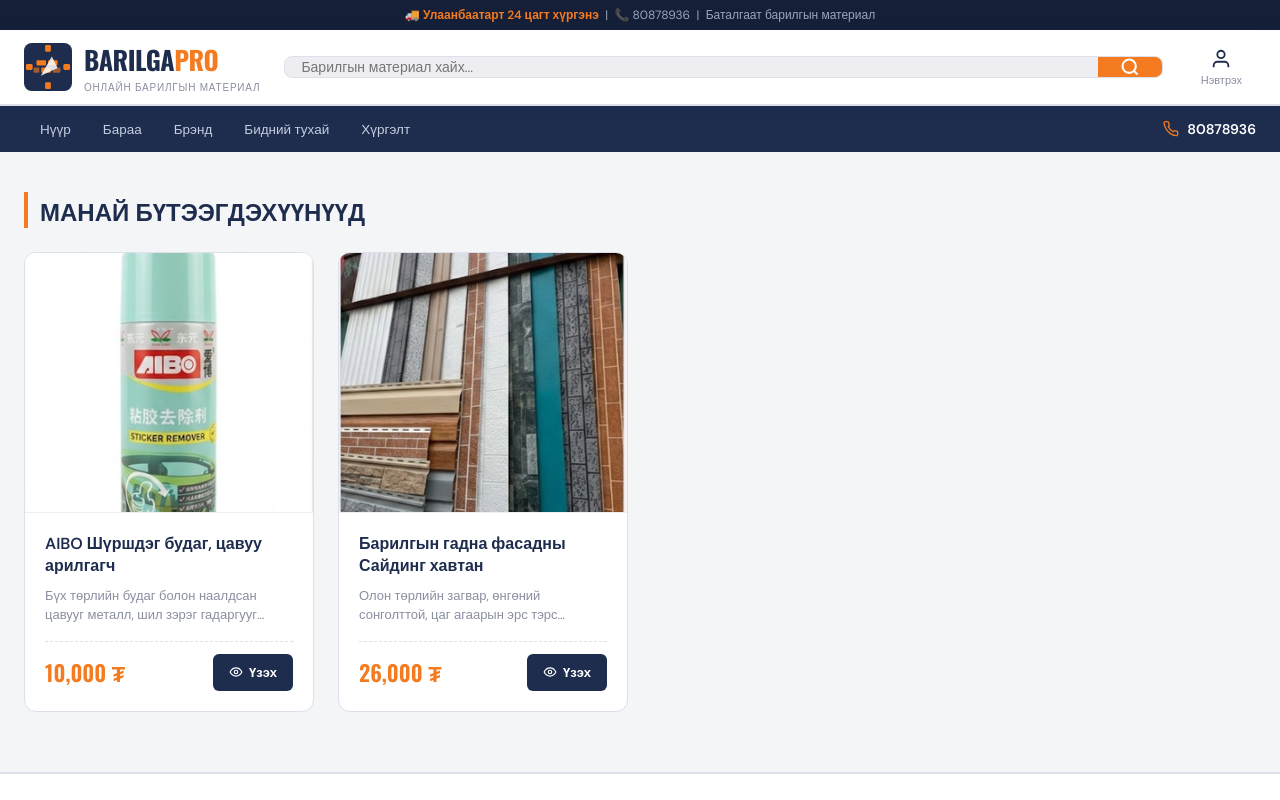
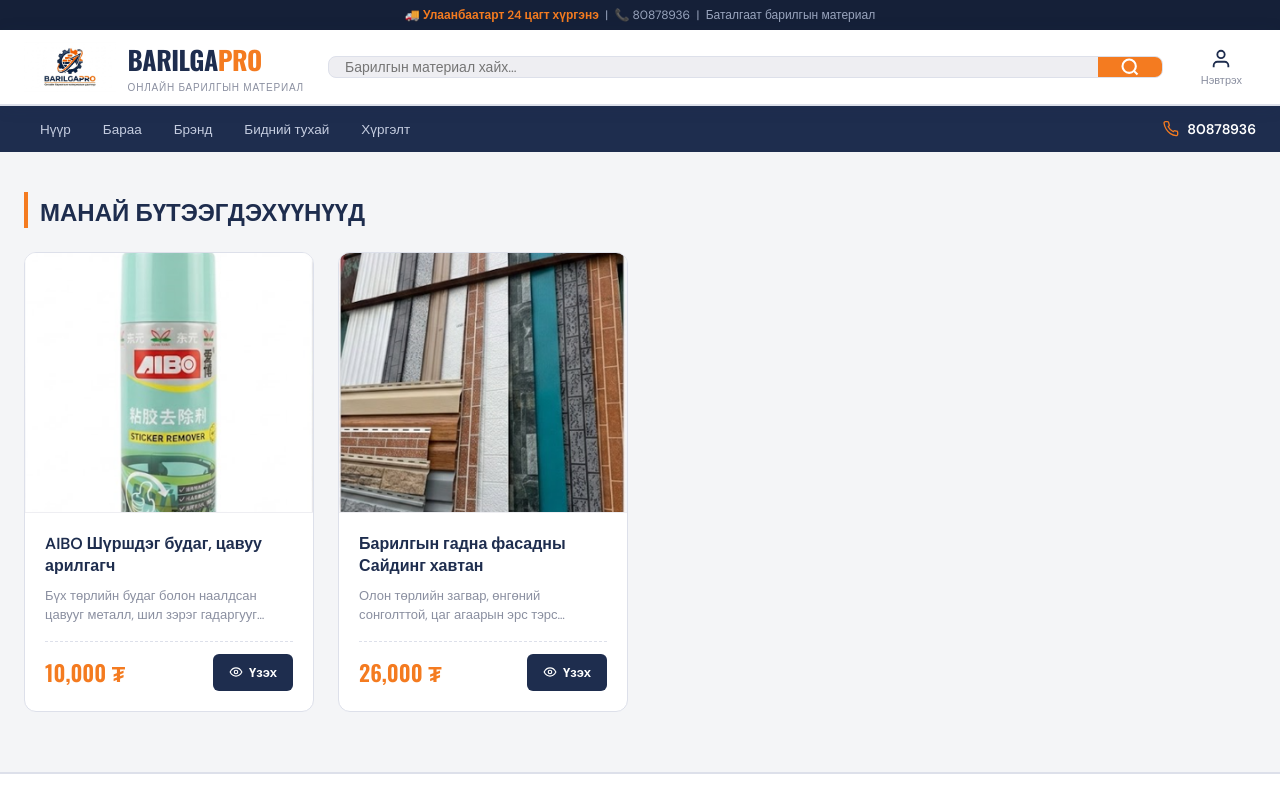
Before and after one commit to Todoo03/BarilgaPro, a plain HTML site: page index.html in a window 1280 px wide. Shown: the top 800 px of the page. Drawn offline with nearby package versions, Linux system fonts and the light colour scheme.

Commit message:
Update index.html

```diff
--- a/index.html
+++ b/index.html
@@ -30,6 +30,10 @@
   header { background: var(--white); border-bottom: 2px solid var(--border); position: sticky; top: 0; z-index: 200; box-shadow: 0 2px 16px rgba(30,45,78,0.10); }
   .header-inner { max-width: 1280px; margin: 0 auto; padding: 0 24px; display: flex; align-items: center; gap: 24px; height: 74px; }
   .logo { display: flex; align-items: center; gap: 12px; text-decoration: none; flex-shrink: 0; }
+
+  /* ШИНЭ ЛОГОНЫ СТАЙЛ */
+  .logo-img { height: 50px; width: auto; object-fit: contain; }
+
   .logo-name { font-family: 'Oswald', sans-serif; font-size: 26px; font-weight: 700; color: var(--navy); letter-spacing: -0.5px; }
   .logo-name span { color: var(--orange); }
   .logo-sub { font-size: 10px; color: var(--gray); letter-spacing: 0.8px; text-transform: uppercase; margin-top: 2px; display: block; }
@@ -205,6 +209,7 @@
   /* FOOTER */
   footer { background: var(--navy-dark); color: #8a95ae; padding: 48px 0 24px; }
   .footer-inner { max-width: 1280px; margin: 0 auto; padding: 0 24px; display: grid; grid-template-columns: 2fr 1fr 1fr 1fr; gap: 48px; margin-bottom: 40px; }
+  .footer-logo-img { height: 55px; width: auto; object-fit: contain; margin-bottom: 8px; }
   .footer-logo-name { font-family: 'Oswald', sans-serif; font-size: 26px; font-weight: 700; color: white; margin-bottom: 4px; }
   .footer-logo-name span { color: var(--orange); }
   .footer-tagline { font-size: 11px; color: var(--orange); letter-spacing: 0.8px; text-transform: uppercase; margin-bottom: 14px; }
@@ -327,19 +332,7 @@
 <header>
   <div class="header-inner">
     <a href="#" class="logo">
-      <svg width="48" height="48" viewBox="0 0 100 100" xmlns="http://www.w3.org/2000/svg">
-        <rect width="100" height="100" rx="16" fill="#1E2D4E"/>
-        <rect x="44" y="4"  width="12" height="14" rx="3" fill="#F47B20"/>
-        <rect x="44" y="82" width="12" height="14" rx="3" fill="#F47B20"/>
-        <rect x="4"  y="44" width="14" height="12" rx="3" fill="#F47B20"/>
-        <rect x="82" y="44" width="14" height="12" rx="3" fill="#F47B20"/>
-        <rect x="26" y="36" width="20" height="11" rx="2" fill="#F47B20"/>
-        <rect x="50" y="36" width="20" height="11" rx="2" fill="#F47B20"/>
-        <rect x="36" y="51" width="20" height="11" rx="2" fill="#F47B20"/>
-        <rect x="20" y="51" width="12" height="11" rx="2" fill="#F47B20" opacity="0.6"/>
-        <rect x="60" y="51" width="16" height="11" rx="2" fill="#F47B20" opacity="0.6"/>
-        <path d="M35 68 L58 28 L70 52 Z" fill="white" opacity="0.85"/>
-      </svg>
+      <img src="logo.png" alt="BarilgaPro Лого" class="logo-img" onerror="this.src='https://raw.githubusercontent.com/todoo03/BarilgaPro/main/AIBO_Sticker_Remover.png'; this.style.opacity='0.2';">
       <div>
         <div class="logo-name">BARILGA<span>PRO</span></div>
         <span class="logo-sub">Онлайн барилгын материал</span>
@@ -642,6 +635,7 @@
 <footer>
   <div class="footer-inner">
     <div>
+      <img src="logo.png" alt="BarilgaPro Лого" class="footer-logo-img" onerror="this.style.display='none';">
       <div class="footer-logo-name">BARILGA<span>PRO</span></div>
       <div class="footer-tagline">Онлайн барилгын материалын дэлгүүр</div>
       <p class="footer-desc">Монголын барилгын материалын найдвартай онлайн дэлгүүр. Баталгаат чанар, хурдан хүргэлт.</p>
@@ -734,11 +728,10 @@
     }
   });
 
-  // ====== DELIVERY CALCULATOR (ШИНЭЧЛЭГДСЭН ЛОГИК) ======
+  // ====== DELIVERY CALCULATOR ======
   let activeVehicle = 'ubcab';
   let activeZone    = 'near';
 
-  // Машины төрлөөс хамаарсан үнийн интервалууд
   const pricingData = {
     ubcab: {
       near: { min: 15000, max: 20000, label: "Ойр (Төв дүүрэг: 0-5км)" },
@@ -822,7 +815,6 @@
     result.classList.add('show');
   }
 
-  // Автоматаар анхны үр дүнг тооцоолж харуулна
   calcDelivery();
 
   const products = {
@@ -883,13 +875,11 @@
     document.getElementById('qtyInput').value = 1;
     document.getElementById('qtyUnit').textContent = p.unit;
 
-    // Specs
     const specsEl = document.getElementById('modalSpecs');
     specsEl.innerHTML = p.specs.map(s =>
       `<div class="spec-item"><div class="spec-label">${s.label}</div><div class="spec-value">${s.value}</div></div>`
     ).join('');
 
-    // Sizes
     const sizesWrap = document.getElementById('modalSizesWrap');
     const sizesEl = document.getElementById('modalSizes');
     if (p.sizes && p.sizes.length) {
@@ -901,7 +891,6 @@
       sizesWrap.style.display = 'none';
     }
 
-    // Colors
     const colorsWrap = document.getElementById('modalColorsWrap');
     const colorsEl = document.getElementById('modalColors');
     if (p.colors && p.colors.length) {
@@ -915,7 +904,6 @@
       colorsWrap.style.display = 'none';
     }
 
-    // WhatsApp message
     updateWhatsApp();
     updateTotal();
 
```
